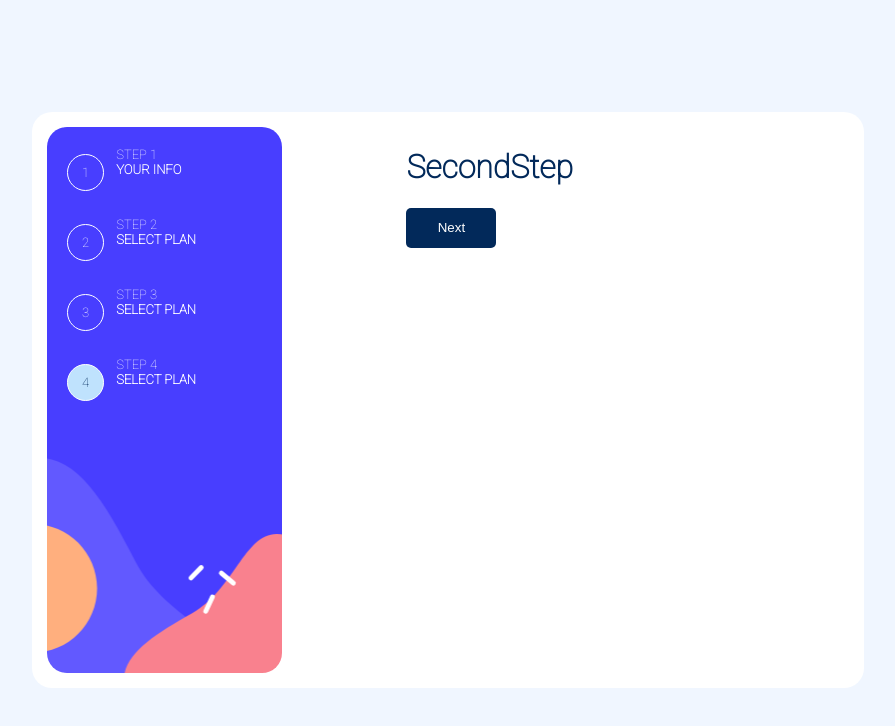
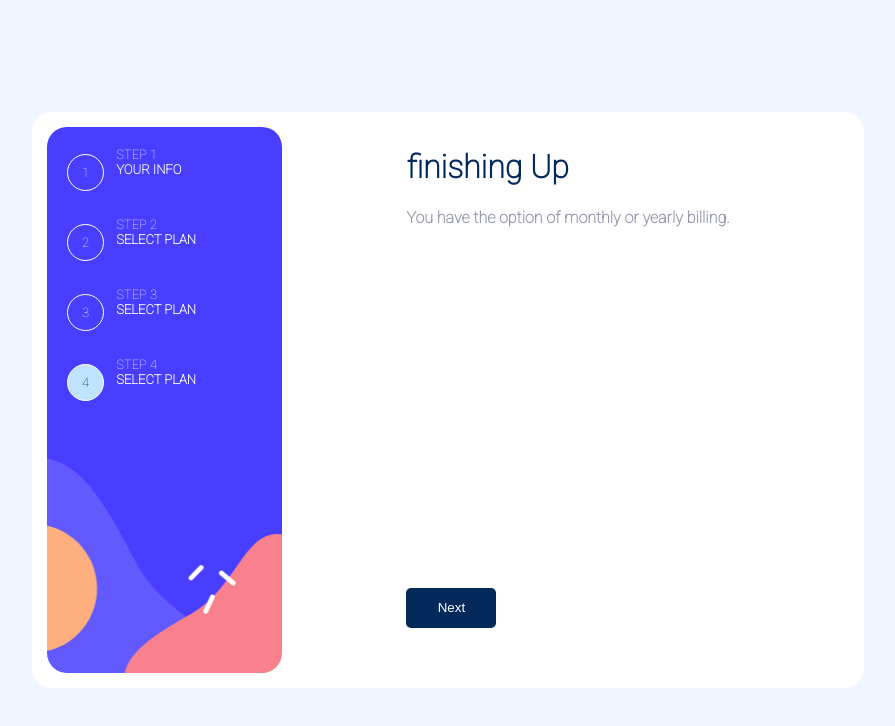
Before and after one commit to ablashika/muilti-step-form, a React (Create React App) app: page /step-four in a window 1280 px wide. Shown: the top 726 px of the page, without its empty margins (192-1087 px from the left). Built offline with nearby package versions, Linux system fonts and the light colour scheme.

Commit message:
added few text content

```diff
--- a/src/components/FourthStep.js
+++ b/src/components/FourthStep.js
@@ -11,12 +11,21 @@ function FourthStep() {
       };
   return (
         <div className='stepCard'>
-            <h1>SecondStep</h1>
-            <button
-            onClick={handleClick}
-            >
-                Next
-            </button>
+        <h1 >finishing Up</h1>
+        <h4 className='gray-text'>You have the option of monthly or yearly billing.</h4>
+
+        <div className='top-box'>
+
+
+        </div>
+        <div className='nextStep-box'>
+        <button onClick={handleClick}
+        >
+            Next
+        </button>
+        </div>
+
+
         </div>
 
 
```
